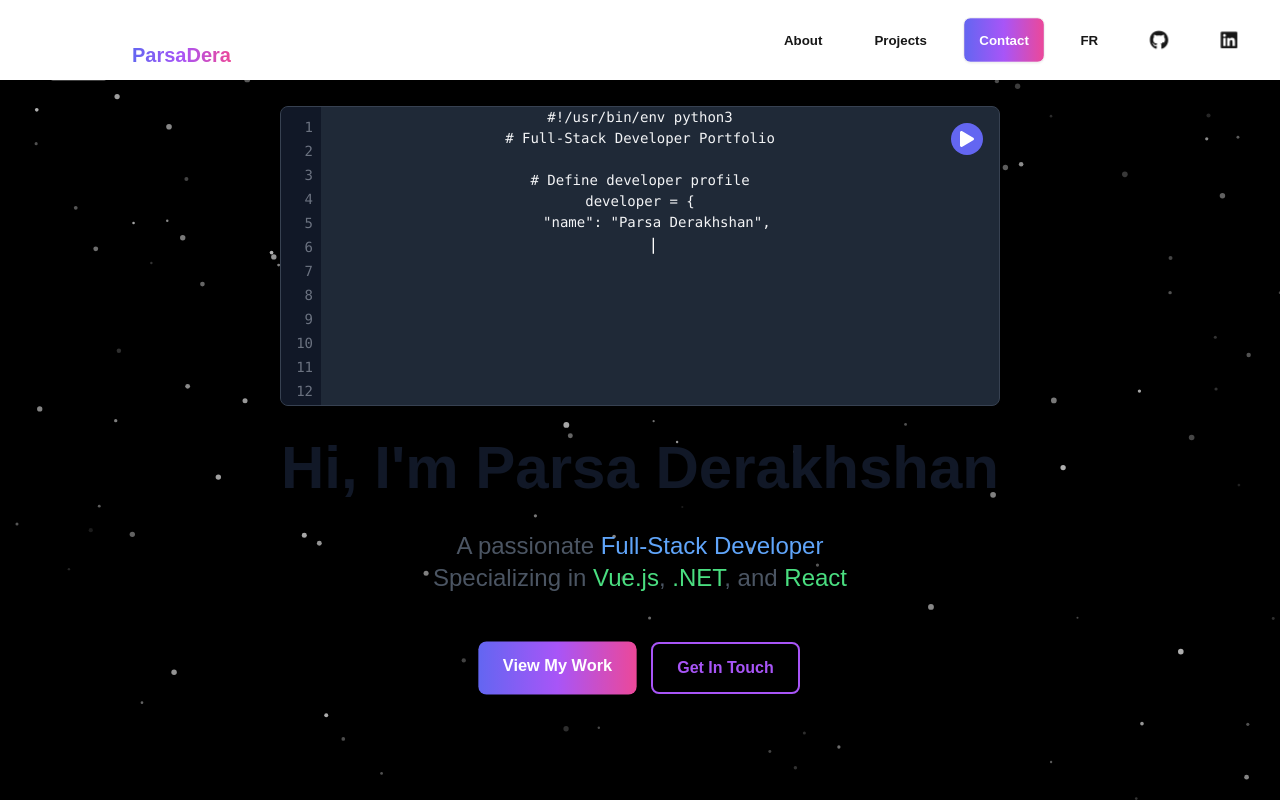
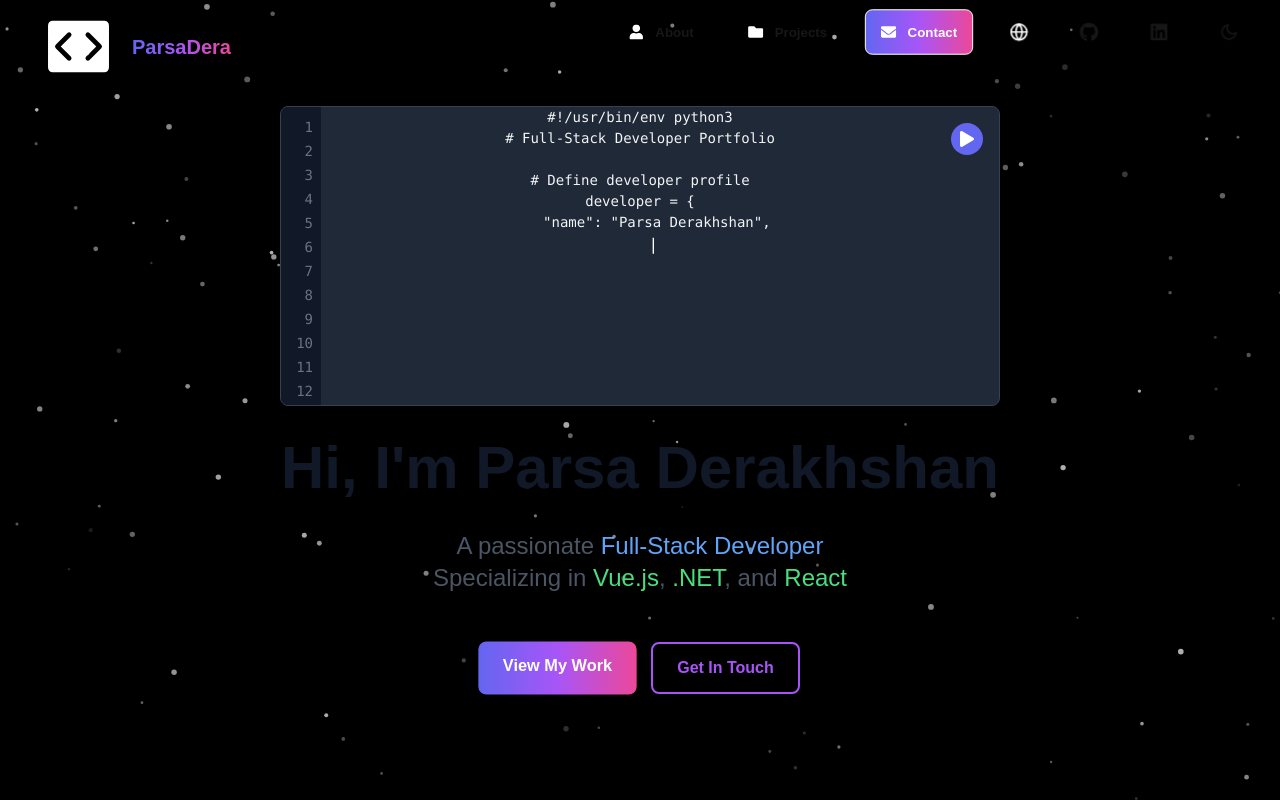
Before and after one commit to ParsaDera-AC/parsa-dev, a Next.js app: page / in a window 1280 px wide. Shown: the top 802 px of the page. Built offline with nearby package versions, Linux system fonts and the light colour scheme.

Commit message:
header fix

```diff
--- a/components/Header.js
+++ b/components/Header.js
@@ -1,8 +1,8 @@
 "use client";
 
 import { useState, useEffect } from "react";
-import { FaGithub, FaLinkedin } from "react-icons/fa";
-import { FiMoon, FiSun } from "react-icons/fi"; // Icons for light/dark toggle
+import { FaGithub, FaLinkedin, FaUser, FaFolder, FaEnvelope } from "react-icons/fa";
+import { FiMoon, FiSun, FiGlobe } from "react-icons/fi"; // Icons for light/dark toggle and globe
 import { PiCodeSimpleFill } from "react-icons/pi"; // Your selected logo
 import { motion } from "framer-motion"; // For animations
 
@@ -10,6 +10,7 @@ export default function Header() {
   const [isDarkMode, setIsDarkMode] = useState(false);
   const [language, setLanguage] = useState("en");
   const [isScrolled, setIsScrolled] = useState(false);
+  const [isDropdownOpen, setIsDropdownOpen] = useState(false); // For language dropdown
 
   // Toggle dark mode
   const toggleDarkMode = () => {
@@ -38,9 +39,10 @@ export default function Header() {
     }
   }, []);
 
-  // Toggle language
-  const toggleLanguage = () => {
-    setLanguage(language === "en" ? "fr" : "en");
+  // Toggle language (updated to handle dropdown selection)
+  const toggleLanguage = (lang) => {
+    setLanguage(lang);
+    setIsDropdownOpen(false); // Close dropdown after selection
   };
 
   // Add scroll effect
@@ -52,84 +54,237 @@ export default function Header() {
     return () => window.removeEventListener("scroll", handleScroll);
   }, []);
 
+  // Close dropdown on outside click
+  useEffect(() => {
+    const handleClickOutside = (event) => {
+      if (!event.target.closest(".language-toggle")) {
+        setIsDropdownOpen(false);
+      }
+    };
+    document.addEventListener("mousedown", handleClickOutside);
+    return () => document.removeEventListener("mousedown", handleClickOutside);
+  }, []);
+
   return (
     <motion.header
       className={`fixed top-0 w-full z-50 transition-all ${
         isScrolled
-          ? "bg-white/70 dark:bg-transparent/70 backdrop-blur-md shadow-lg"
-          : "bg-white dark:bg-transparent"
+          ? "bg-transparent" // Fully transparent when scrolled
+          : "bg-transparent" // Fully transparent when not scrolled
       }`}
-      initial={{ y: -100 }}
-      animate={{ y: 0 }}
-      transition={{ duration: 0.5 }}
+      initial={{ opacity: 0, y: -100 }}
+      animate={{ opacity: 1, y: 0 }}
+      transition={{ duration: 0.8 }}
     >
-      <div className="navbar container mx-auto flex justify-between items-center py-4 px-6">
-        {/* Logo */}
-        <a className="btn btn-ghost normal-case text-xl flex items-center group">
+      <div className="navbar container mx-auto flex justify-between items-center px-4 sm:px-6">
+        {/* Static Logo */}
+        <motion.a
+          href="#home"
+          className="btn btn-ghost normal-case text-xl flex items-center group"
+          whileHover={{ scale: 1.05 }} // Subtle scale for interactivity
+        >
           <PiCodeSimpleFill
             size={75}
-            className="mr-2 text-white transition-all duration-300 group-hover:text-purple-400 group-hover:shadow-purple-500/50 group-hover:drop-shadow-[0_0_25px_rgba(236,72,153,0.8)]"
+            className="mr-2 text-white transition-all duration-300 group-hover:text-purple-400 group-hover:shadow-purple-500/30 group-hover:drop-shadow-[0_0_15px_rgba(236,72,153,0.5)]"
           />
-          <span className="text-transparent bg-gradient-to-r from-indigo-500 via-purple-500 to-pink-500 bg-clip-text font-bold transition-all duration-300 group-hover:shadow-purple-500/50 group-hover:drop-shadow-[0_0_20px_rgba(236,72,153,0.8)]">
+          <span className="text-transparent bg-gradient-to-r from-indigo-500 via-purple-500 to-pink-500 bg-clip-text font-bold transition-all duration-300 group-hover:shadow-purple-500/30 group-hover:drop-shadow-[0_0_15px_rgba(236,72,153,0.5)]">
             ParsaDera
           </span>
-        </a>
+        </motion.a>
 
-        {/* Navigation Links */}
+        {/* Navigation Links with Icons (Desktop) */}
         <nav className="hidden lg:flex space-x-4 items-center">
-          <a
+          <motion.a
             href="#about"
-            className="btn btn-ghost transition-all duration-300 hover:text-purple-400 hover:shadow-purple-500/50 hover:drop-shadow-[0_0_15px_rgba(236,72,153,0.8)]"
+            className="btn btn-ghost flex items-center transition-all duration-300 hover:text-purple-400 hover:underline hover:underline-offset-4"
+            whileHover={{ scale: 1.05 }} // Subtle scale for interactivity
           >
+            <FaUser size={16} className="mr-1 text-white" />
             About
-          </a>
-          <a
+          </motion.a>
+          <motion.a
             href="#projects"
-            className="btn btn-ghost transition-all duration-300 hover:text-purple-400 hover:shadow-purple-500/50 hover:drop-shadow-[0_0_15px_rgba(236,72,153,0.8)]"
+            className="btn btn-ghost flex items-center transition-all duration-300 hover:text-purple-400 hover:underline hover:underline-offset-4"
+            whileHover={{ scale: 1.05 }}
           >
+            <FaFolder size={16} className="mr-1 text-white" />
             Projects
-          </a>
-          <a
+          </motion.a>
+          <motion.a
             href="#contact"
-            className="btn bg-gradient-to-r from-indigo-500 via-purple-500 to-pink-500 text-white font-bold transition-all duration-300 hover:scale-105 hover:shadow-purple-500/50 hover:drop-shadow-[0_0_20px_rgba(236,72,153,0.8)]"
+            className="btn bg-gradient-to-r from-indigo-500 via-purple-500 to-pink-500 text-white font-bold flex items-center transition-all duration-300 hover:scale-105 hover:shadow-purple-500/30 hover:drop-shadow-[0_0_15px_rgba(236,72,153,0.5)]"
+            whileHover={{ scale: 1.1 }}
+            whileTap={{ scale: 0.95 }}
           >
+            <FaEnvelope size={16} className="mr-1" />
             Contact
-          </a>
+          </motion.a>
 
-          {/* Language Toggle */}
-          <button
-            onClick={toggleLanguage}
-            className="btn btn-ghost transition-all duration-300 hover:text-purple-400 hover:shadow-purple-500/50 hover:drop-shadow-[0_0_15px_rgba(236,72,153,0.8)]"
-            aria-label="Toggle Language"
-          >
-            {language === "en" ? "FR" : "EN"}
-          </button>
+          {/* Language Toggle with Globe (Dropdown) */}
+          <div className="relative language-toggle">
+            <motion.button
+              onClick={() => setIsDropdownOpen(!isDropdownOpen)}
+              className="btn btn-ghost transition-all duration-300 hover:text-purple-400"
+              whileHover={{ scale: 1.1 }}
+              aria-label="Toggle Language"
+            >
+              <FiGlobe size={20} color="white" />
+            </motion.button>
+
+            {/* Dropdown Menu (Gradient Theme) */}
+            {isDropdownOpen && (
+              <motion.div
+                initial={{ opacity: 0, y: -10 }}
+                animate={{ opacity: 1, y: 0 }}
+                exit={{ opacity: 0, y: -10 }}
+                className="absolute right-0 mt-2 w-32 bg-gradient-to-b from-indigo-500 via-purple-500 to-pink-500 rounded-lg border border-indigo-500 dark:border-purple-500 shadow-lg"
+              >
+                <motion.button
+                  onClick={() => toggleLanguage("en")}
+                  className="block w-full text-left px-4 py-2 text-white hover:bg-indigo-700 dark:hover:bg-purple-700 hover:text-purple-400"
+                  whileHover={{ scale: 1.05 }}
+                >
+                  English
+                </motion.button>
+                <motion.button
+                  onClick={() => toggleLanguage("fr")}
+                  className="block w-full text-left px-4 py-2 text-white hover:bg-indigo-700 dark:hover:bg-purple-700 hover:text-purple-400"
+                  whileHover={{ scale: 1.05 }}
+                >
+                  Français
+                </motion.button>
+              </motion.div>
+            )}
+          </div>
 
           {/* Social Icons */}
-          <a
-            href="https://github.com"
+          <motion.a
+            href="https://github.com" // Replace with your GitHub
             target="_blank"
             rel="noopener noreferrer"
-            className="btn btn-ghost transition-all duration-300 hover:text-purple-400 hover:shadow-purple-500/50 hover:drop-shadow-[0_0_15px_rgba(236,72,153,0.8)]"
+            className="btn btn-ghost transition-all duration-300 hover:text-purple-400"
+            whileHover={{ scale: 1.1 }}
             aria-label="GitHub"
           >
             <FaGithub size={20} />
-          </a>
-          <a
-            href="https://linkedin.com"
+          </motion.a>
+          <motion.a
+            href="https://linkedin.com" // Replace with your LinkedIn
             target="_blank"
             rel="noopener noreferrer"
-            className="btn btn-ghost transition-all duration-300 hover:text-purple-400 hover:shadow-purple-500/50 hover:drop-shadow-[0_0_15px_rgba(236,72,153,0.8)]"
+            className="btn btn-ghost transition-all duration-300 hover:text-purple-400"
+            whileHover={{ scale: 1.1 }}
             aria-label="LinkedIn"
           >
             <FaLinkedin size={20} />
-          </a>
+          </motion.a>
 
-
+          {/* Dark Mode Toggle */}
+          <motion.button
+            onClick={toggleDarkMode}
+            className="btn btn-ghost transition-all duration-300 hover:text-purple-400"
+            whileHover={{ scale: 1.05 }}
+            aria-label="Toggle Dark Mode"
+          >
+            {isDarkMode ? <FiSun size={20} /> : <FiMoon size={20} />}
+          </motion.button>
         </nav>
 
-        {/* Mobile Menu Placeholder */}
-        <button className="btn btn-ghost lg:hidden">Menu</button>
+        {/* Mobile Menu Button and Dropdown */}
+        <div className="lg:hidden">
+          <button
+            onClick={() => setIsDropdownOpen((prev) => !prev)} // Reuse dropdown state for mobile
+            className="btn btn-ghost"
+            aria-label="Toggle Mobile Menu"
+          >
+            <motion.svg
+              className="w-6 h-6"
+              fill="none"
+              stroke="currentColor"
+              viewBox="0 0 24 24"
+              animate={{ rotate: isDropdownOpen ? 90 : 0 }}
+              transition={{ duration: 0.3 }}
+            >
+              <path
+                strokeLinecap="round"
+                strokeLinejoin="round"
+                strokeWidth="2"
+                d="M4 6h16M4 12h16m-7 6h7"
+              />
+            </motion.svg>
+          </button>
+
+          {isDropdownOpen && (
+            <motion.div
+              initial={{ opacity: 0, y: -20 }}
+              animate={{ opacity: 1, y: 0 }}
+              exit={{ opacity: 0, y: -20 }}
+              className="absolute top-16 right-0 bg-white dark:bg-gray-900 shadow-lg p-4 rounded-lg w-48"
+            >
+              <motion.a
+                href="#about"
+                className="block py-2 text-gray-900 dark:text-gray-100 hover:text-purple-400 hover:underline flex items-center"
+                onClick={() => setIsDropdownOpen(false)}
+                whileHover={{ scale: 1.05 }}
+              >
+                <FaUser size={16} className="mr-2 text-white" />
+                About
+              </motion.a>
+              <motion.a
+                href="#projects"
+                className="block py-2 text-gray-900 dark:text-gray-100 hover:text-purple-400 hover:underline flex items-center"
+                onClick={() => setIsDropdownOpen(false)}
+                whileHover={{ scale: 1.05 }}
+              >
+                <FaFolder size={16} className="mr-2 text-white" />
+                Projects
+              </motion.a>
+              <motion.a
+                href="#contact"
+                className="block py-2 text-gray-900 dark:text-gray-100 hover:text-purple-400 hover:underline flex items-center"
+                onClick={() => setIsDropdownOpen(false)}
+                whileHover={{ scale: 1.05 }}
+              >
+                <FaEnvelope size={16} className="mr-2 text-white" />
+                Contact
+              </motion.a>
+              <div className="relative mt-2">
+                <motion.button
+                  onClick={() => setIsDropdownOpen(false)} // Close mobile menu before opening language dropdown
+                  className="block w-full text-left px-4 py-2 text-gray-900 dark:text-gray-100 hover:text-purple-400 hover:underline flex items-center"
+                  whileHover={{ scale: 1.05 }}
+                  aria-label="Toggle Language"
+                >
+                  <FiGlobe size={20} color="white" className="mr-2" />
+                  {language === "en" ? "English" : "Français"}
+                </motion.button>
+                {isDropdownOpen && (
+                  <motion.div
+                    initial={{ opacity: 0, y: -10 }}
+                    animate={{ opacity: 1, y: 0 }}
+                    exit={{ opacity: 0, y: -10 }}
+                    className="absolute left-0 mt-2 w-32 bg-gradient-to-b from-indigo-500 via-purple-500 to-pink-500 rounded-lg border border-indigo-500 dark:border-purple-500 shadow-lg"
+                  >
+                    <motion.button
+                      onClick={() => toggleLanguage("en")}
+                      className="block w-full text-left px-4 py-2 text-white hover:bg-indigo-700 dark:hover:bg-purple-700 hover:text-purple-400"
+                      whileHover={{ scale: 1.05 }}
+                    >
+                      English
+                    </motion.button>
+                    <motion.button
+                      onClick={() => toggleLanguage("fr")}
+                      className="block w-full text-left px-4 py-2 text-white hover:bg-indigo-700 dark:hover:bg-purple-700 hover:text-purple-400"
+                      whileHover={{ scale: 1.05 }}
+                    >
+                      Français
+                    </motion.button>
+                  </motion.div>
+                )}
+              </div>
+            </motion.div>
+          )}
+        </div>
       </div>
     </motion.header>
   );
```
